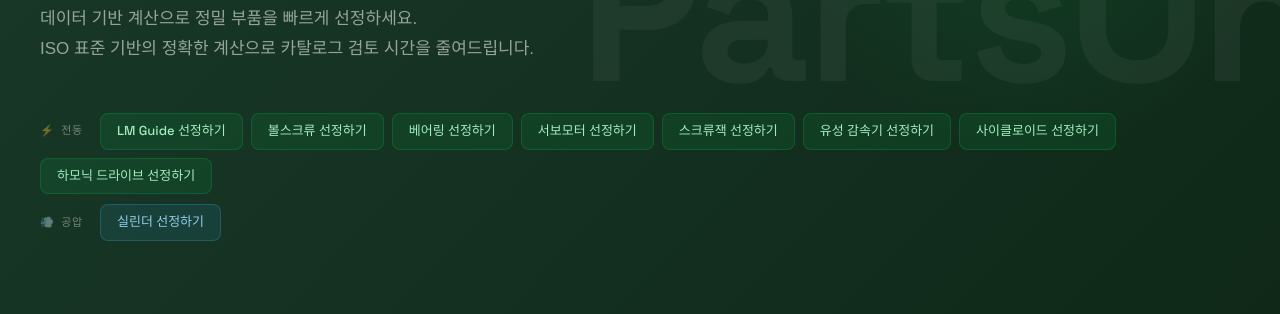
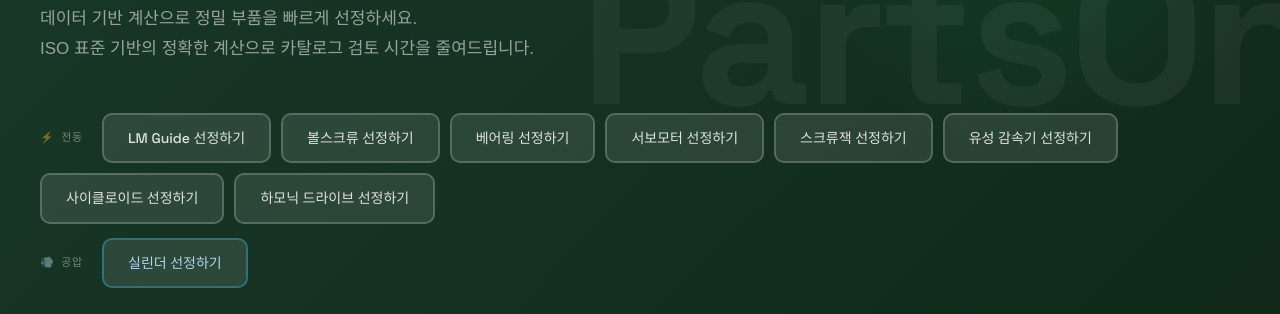
Before and after one commit to airpam-del/airpam-del.github.io, a website: page index.html in a window 1280 px wide. Shown: the part 486-800 px from the top of the page. Drawn offline with Linux system fonts and the light colour scheme; a web font is replaced by a local one.

Commit message:
hero: btn-ghost style chips, uniform size, no white bg

```diff
--- a/index.html
+++ b/index.html
@@ -199,17 +199,17 @@
       text-transform: uppercase;
       margin-bottom: 2px;
     }
-    /* hero CTA 칩 영역 */
+    /* hero CTA 버튼 영역 */
     .hero-chips {
       display: flex;
       flex-direction: column;
+      gap: 14px;
+      animation: fadeInUp 0.8s var(--ease-out) 0.3s both;
+    }
+    .hero-chip-row {
+      display: flex;
+      align-items: center;
       gap: 10px;
-      animation: fadeInUp 0.8s var(--ease-out) 0.3s both;
-    }
-    .hero-chip-row {
-      display: flex;
-      align-items: center;
-      gap: 8px;
       flex-wrap: wrap;
     }
     .chip-cat {
@@ -223,40 +223,32 @@
     .chip {
       display: inline-flex;
       align-items: center;
-      padding: 7px 16px;
-      border-radius: 8px;
-      font-size: 13px;
+      padding: 12px 24px;
+      border-radius: 10px;
+      font-size: 14px;
       font-family: var(--font-display);
       font-weight: 500;
       text-decoration: none;
-      background: rgba(255,255,255,.08);
-      color: rgba(255,255,255,.75);
-      border: 1px solid rgba(255,255,255,.12);
-      transition: all 0.18s var(--ease-out);
+      background: rgba(255,255,255,.1);
+      color: rgba(255,255,255,.85);
+      border: 2px solid rgba(255,255,255,.2);
+      transition: all 0.2s var(--ease-out);
       white-space: nowrap;
+      backdrop-filter: blur(10px);
     }
     .chip:hover {
-      background: rgba(255,255,255,.15);
+      background: rgba(255,255,255,.16);
       color: #fff;
-      border-color: rgba(255,255,255,.25);
-      transform: translateY(-1px);
-    }
-    .chip-elec {
-      background: rgba(0,200,83,.1);
-      color: rgba(180,255,210,.9);
-      border-color: rgba(0,200,83,.22);
-    }
-    .chip-elec:hover {
-      background: rgba(0,200,83,.18);
-      color: #90EEB4;
+      border-color: rgba(255,255,255,.4);
+      transform: translateY(-2px);
     }
     .chip-pneu {
-      background: rgba(56,189,248,.1);
-      color: rgba(160,220,255,.9);
-      border-color: rgba(56,189,248,.22);
+      border-color: rgba(56,189,248,.35);
+      color: rgba(186,230,253,.9);
     }
     .chip-pneu:hover {
-      background: rgba(56,189,248,.18);
+      background: rgba(56,189,248,.15);
+      border-color: rgba(56,189,248,.55);
       color: #BAE6FD;
     }
     .electric-nav .nav-dropdown-toggle:hover,.electric-nav .nav-dropdown-toggle.open{color:var(--electric-icon) !important}
@@ -1256,14 +1248,14 @@
     <div class="hero-chips">
       <div class="hero-chip-row">
         <span class="chip-cat">⚡ 전동</span>
-        <a href="lmguide.html" class="chip chip-elec">LM Guide 선정하기</a>
-        <a href="ballscrew.html" class="chip chip-elec">볼스크류 선정하기</a>
-        <a href="bearing.html" class="chip chip-elec">베어링 선정하기</a>
-        <a href="servo_motor.html" class="chip chip-elec">서보모터 선정하기</a>
-        <a href="screwjack.html" class="chip chip-elec">스크류잭 선정하기</a>
-        <a href="planetary-gearbox.html" class="chip chip-elec">유성 감속기 선정하기</a>
-        <a href="cycloidal-gearbox.html" class="chip chip-elec">사이클로이드 선정하기</a>
-        <a href="harmonic-drive.html" class="chip chip-elec">하모닉 드라이브 선정하기</a>
+        <a href="lmguide.html" class="chip">LM Guide 선정하기</a>
+        <a href="ballscrew.html" class="chip">볼스크류 선정하기</a>
+        <a href="bearing.html" class="chip">베어링 선정하기</a>
+        <a href="servo_motor.html" class="chip">서보모터 선정하기</a>
+        <a href="screwjack.html" class="chip">스크류잭 선정하기</a>
+        <a href="planetary-gearbox.html" class="chip">유성 감속기 선정하기</a>
+        <a href="cycloidal-gearbox.html" class="chip">사이클로이드 선정하기</a>
+        <a href="harmonic-drive.html" class="chip">하모닉 드라이브 선정하기</a>
       </div>
       <div class="hero-chip-row">
         <span class="chip-cat">💨 공압</span>
```
